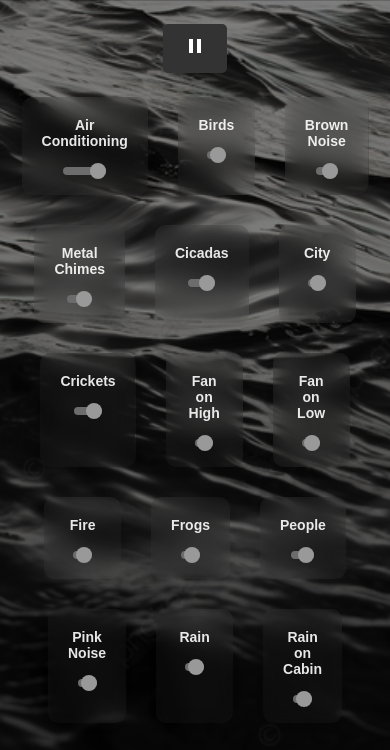
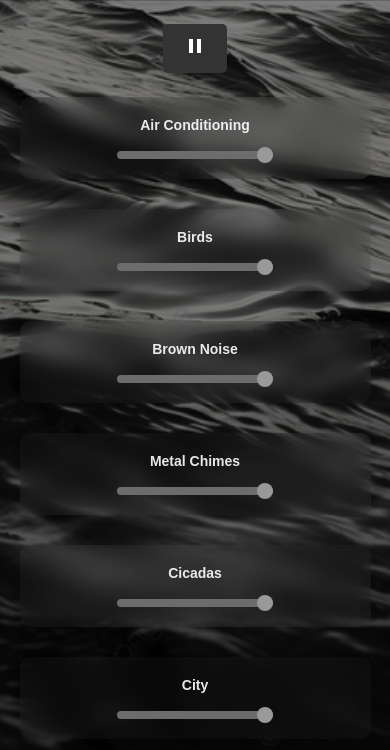
Before and after one commit to JamesTsaggaris/backgroundsounds, a plain HTML site: page index.html in a window 390 px wide. Shown: the top 750 px of the page. Drawn offline with Linux system fonts and the light colour scheme.

Commit message:
edi mobile

```diff
--- a/assets/css/style.css
+++ b/assets/css/style.css
@@ -3,10 +3,11 @@
     padding: 0;
     box-sizing: border-box;
 }
+
 html {
     background: url('background.png') no-repeat center center fixed;
     background-size: cover;
-    min-height: 100%; /* Changed from height to min-height */
+    min-height: 100%;
     width: 100%;
 }
 
@@ -16,15 +17,15 @@ body {
     display: flex;
     justify-content: center;
     align-items: center;
-    min-height: 100%; /* Changed from height to min-height */
+    min-height: 100%;
     width: 100%;
     overflow: auto;
     position: relative;
-    padding: 24px 0; /* Added padding to allow spacing at the top and bottom */
+    padding: 24px 0;
 }
 
 .spacing {
-    height: 12px; /* Ensure spacing div has height */
+    height: 12px;
 }
 
 body::before {
@@ -48,7 +49,7 @@ body::before {
     flex-direction: column;
     align-items: center;
     gap: 24px;
-    margin-bottom: 24px; /* Added margin at the bottom to prevent content cutoff */
+    margin-bottom: 24px;
 }
 
 .master-button {
@@ -139,3 +140,10 @@ body::before {
 .volume-control:focus {
     outline: none;
 }
+
+/* Media query for mobile devices */
+@media (max-width: 768px) {
+    .sound-item {
+        flex: 0 1 100%; /* Make each item take up the full width on small screens */
+    }
+}
```
